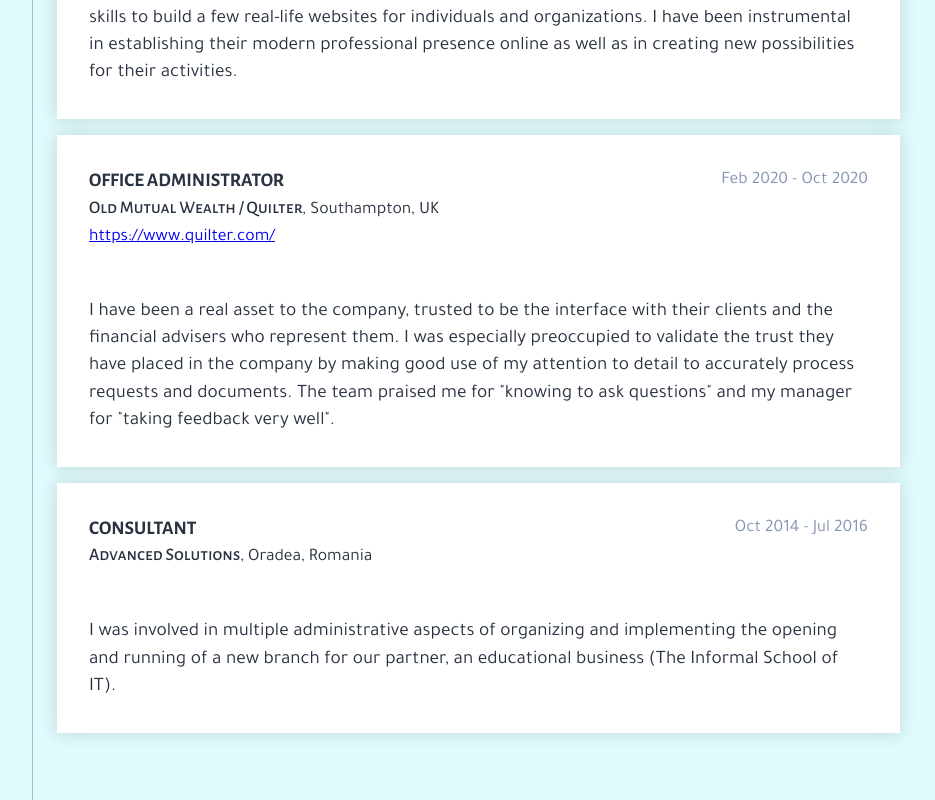
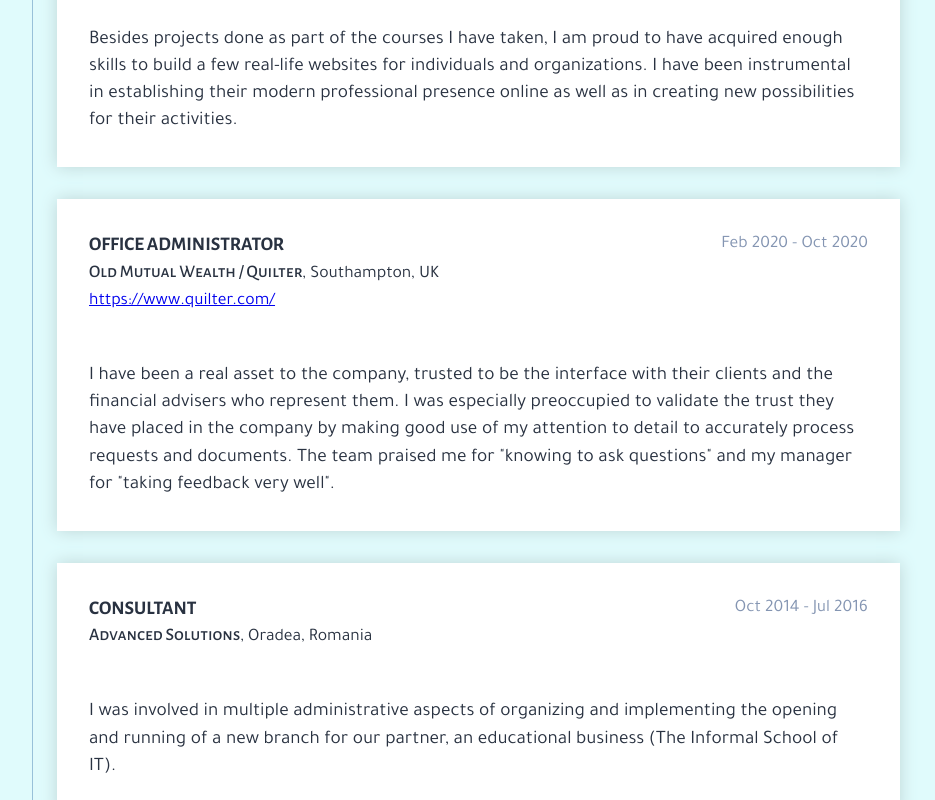
Before and after one commit to Vectoras/cv, a Vue app: page / in a window 1280 px wide. Shown: the part 1720-2520 px from the top of the page, without its empty margins (174-1109 px from the left). Built offline with nearby package versions, Linux system fonts and the light colour scheme.

Commit message:
updated distace between lls

```diff
--- a/src/less/style_config.less
+++ b/src/less/style_config.less
@@ -86,7 +86,7 @@
 @padding_ll_section: 2rem;
 @distance_left_ll_section: 1.5rem;
 @distance_right_ll_section: @distance_lines_horizontal_left;
-@distance_in_between_ll_section: 1rem;
+@distance_in_between_ll_section: 2rem;
 
 //
 // --- LLS ACTIVITY ------------------------------------------------------------------------
```
